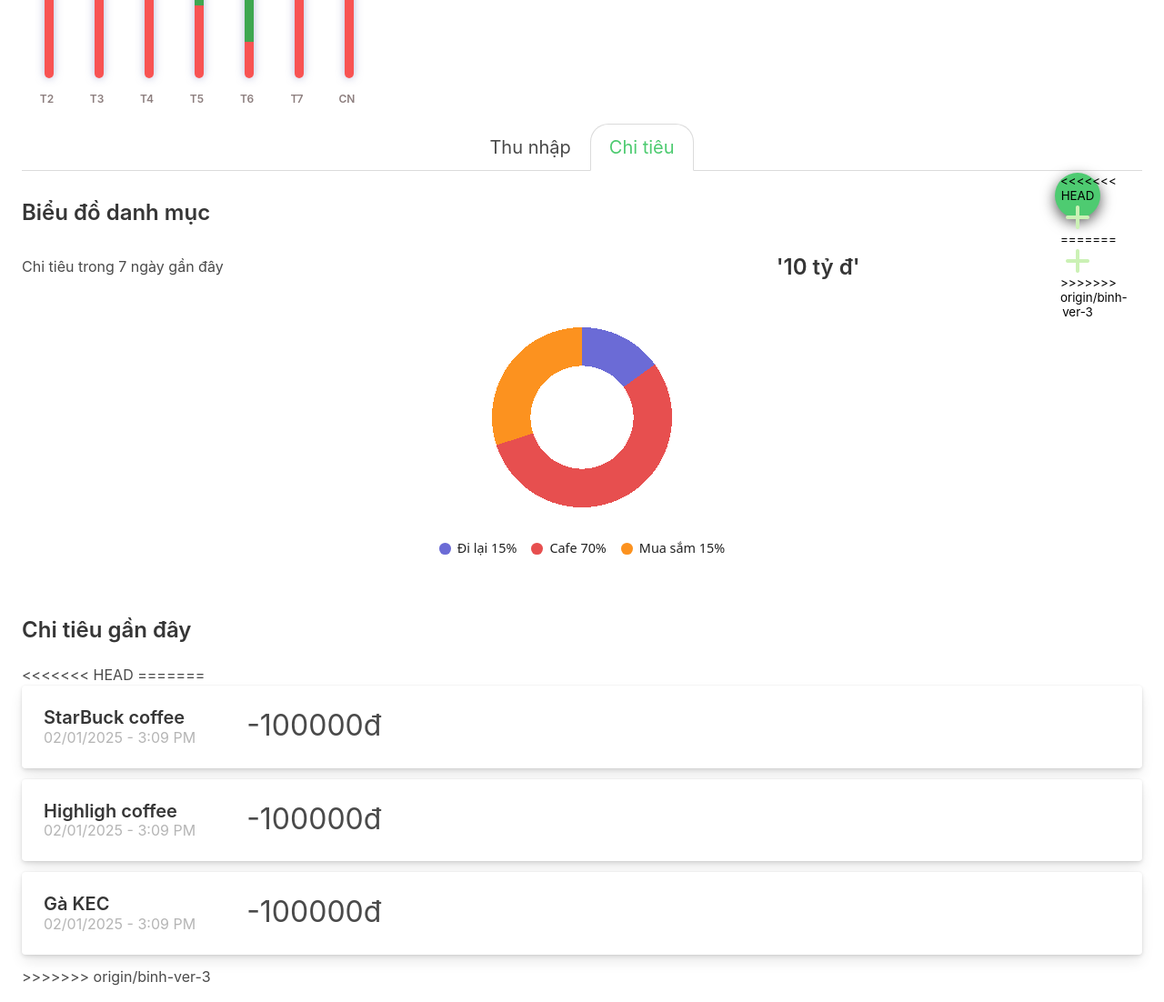
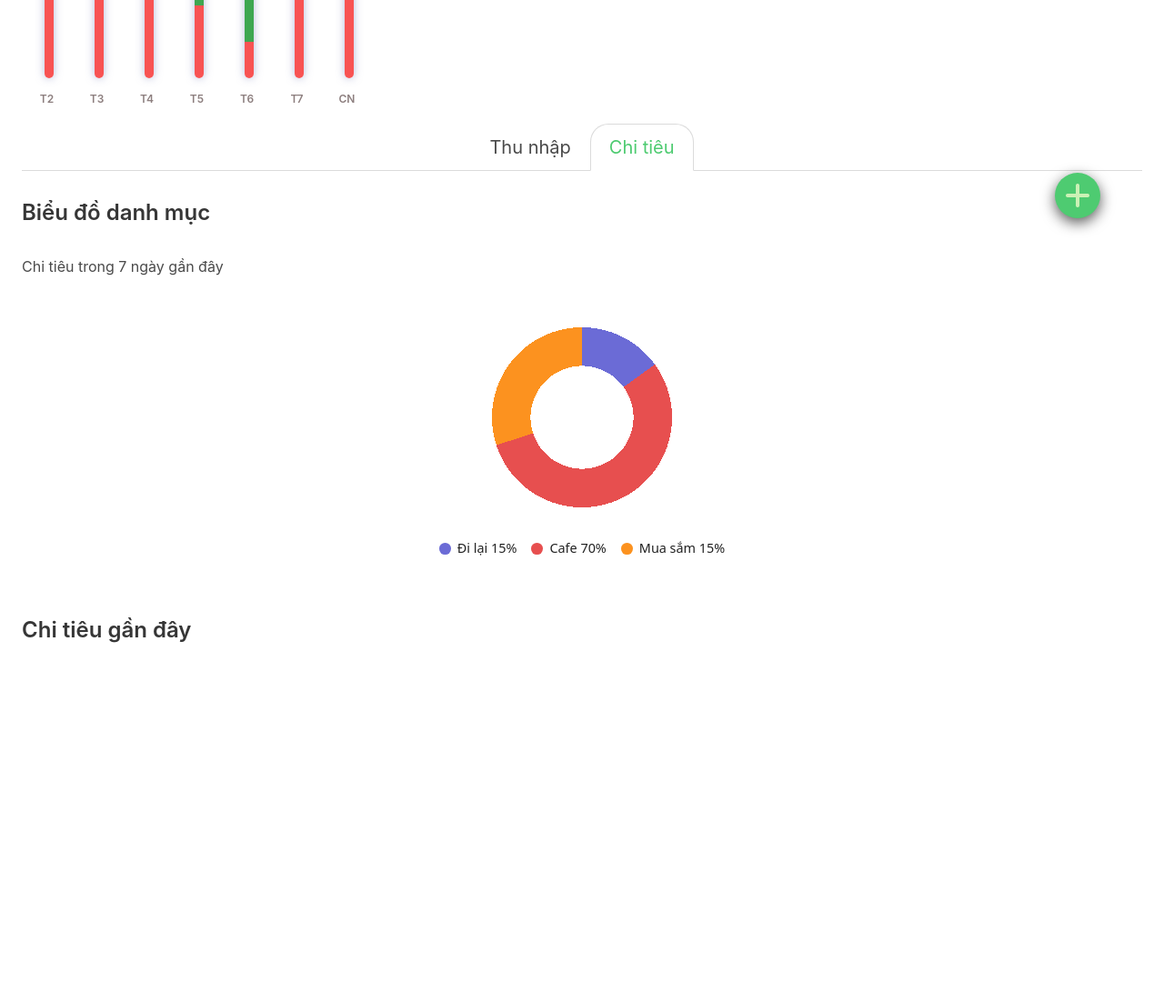
Before and after one commit to Tunita2/FinanceGenius-project, a Node server app: template src/views/expenseStatistic.ejs in a window 1280 px wide. Shown: the part 460-1562 px from the top of the page at 91% size. After the commit the page ends 1167 px from the top, so only its background shows below. Run offline with Node 20, Linux system fonts and the light colour scheme; the template is opened without the code that fills it, so the values that code supplies are empty; some libraries are stand-ins or nearby versions.

Commit message:
update merged main

```diff
--- a/src/views/expenseStatistic.ejs
+++ b/src/views/expenseStatistic.ejs
@@ -147,13 +147,9 @@
     <div id="expense-section" class="">
         <section class="section top-bar revision">
             <p class="has-text-grey-dark">Chi tiêu trong 7 ngày gần đây</p>
-<<<<<<< HEAD
             <h4 class="title is-size-4">
                 <%= money.money_in %>
             </h4>
-=======
-            <h4 class="title is-size-4">'10 tỷ đ'</h4>
->>>>>>> origin/binh-ver-3
         </section>
         <section class="section chart">
             <div class="figure-chart">
@@ -169,7 +165,6 @@
         </section>
         <section class="section">
             <h4 class="title is-size-4">Chi tiêu gần đây</h4>
-<<<<<<< HEAD
             <% infoListExpense.forEach(info=> { %>
                 <div class="card mb-3">
                     <div class="card-header p-3">
@@ -187,48 +182,15 @@
                     </div>
                 </div>
                 <% }); %>
-=======
-            <div class="card mb-3">
-                <div class="card-header p-3">
-                    <div class="content mr-6 m-3">
-                        <p class="title is-5">StarBuck coffee</p>
-                        <p class="subtitle is-6 has-text-grey-light">02/01/2025 - 3:09 PM </p>
-                    </div>
-                    <h3 class="is-size-3 ml-2 mt-2">-100000đ</h3>
-                </div>
-            </div>
-            <div class="card mb-3">
-                <div class="card-header p-3">
-                    <div class="content mr-6 m-3">
-                        <p class="title is-5">Highligh coffee</p>
-                        <p class="subtitle is-6 has-text-grey-light">02/01/2025 - 3:09 PM </p>
-                    </div>
-                    <h3 class="is-size-3 ml-2 mt-2">-100000đ</h3>
-                </div>
-            </div>
-            <div class="card mb-3">
-                <div class="card-header p-3">
-                    <div class="content mr-6 m-3">
-                        <p class="title is-5">Gà KEC</p>
-                        <p class="subtitle is-6 has-text-grey-light">02/01/2025 - 3:09 PM </p>
-                    </div>
-                    <h3 class="is-size-3 ml-2 mt-2">-100000đ</h3>
-                </div>
-            </div>
->>>>>>> origin/binh-ver-3
         </section>
     </div>
 
     <div id="income-section" class="is-hidden">
         <section class="section top-bar revision">
             <p class="has-text-grey-dark">Thu nhập trong 7 ngày gần đây</p>
-<<<<<<< HEAD
             <h4 class="title is-size-4">
                 <%= money.money_out %>
             </h4>
-=======
-            <h4 class="title is-size-4">'+100tỷ đ'</h4>
->>>>>>> origin/binh-ver-3
         </section>
         <section class="section chart">
             <div class="figure-chart">
@@ -244,7 +206,6 @@
         </section>
         <section class="section">
             <h4 class="title is-size-4">Thu nhập gần đây</h4>
-<<<<<<< HEAD
             <% infoListIncome.forEach(info=> { %>
                 <div class="card mb-3">
                     <div class="card-header p-3">
@@ -262,46 +223,13 @@
                     </div>
                 </div>
                 <% }); %>
-=======
-            <div class="card mb-3">
-                <div class="card-header p-3">
-                    <div class="content mr-6 m-3">
-                        <p class="title is-5">Lương phụ huynh</p>
-                        <p class="subtitle is-6 has-text-grey-light">02/01/2025 - 3:09 PM </p>
-                    </div>
-                    <h3 class="is-size-3 ml-2 mt-2">+500000đ</h3>
-                </div>
-            </div>
-            <div class="card mb-3">
-                <div class="card-header p-3">
-                    <div class="content mr-6 m-3">
-                        <p class="title is-5">Lương phụ huynh</p>
-                        <p class="subtitle is-6 has-text-grey-light">02/01/2025 - 3:09 PM </p>
-                    </div>
-                    <h3 class="is-size-3 ml-2 mt-2">+500000đ</h3>
-                </div>
-            </div>
-            <div class="card mb-3">
-                <div class="card-header p-3">
-                    <div class="content mr-6 m-3">
-                        <p class="title is-5">Lương phụ huynh</p>
-                        <p class="subtitle is-6 has-text-grey-light">02/01/2025 - 3:09 PM </p>
-                    </div>
-                    <h3 class="is-size-3 ml-2 mt-2">+500000đ</h3>
-                </div>
-            </div>
->>>>>>> origin/binh-ver-3
         </section>
     </div>
 
     <button class="redirect">
-<<<<<<< HEAD
         <a href="/expense-statistic/add-transaction">
             <i class="fa-solid fa-plus"></i>
         </a>
-=======
-        <i class="fa-solid fa-plus"></i>
->>>>>>> origin/binh-ver-3
     </button>
 
 </body>
--- a/src/views/home.ejs
+++ b/src/views/home.ejs
@@ -48,11 +48,7 @@
         <h4 class="title is-4">Tiện ích</h4>
         <div class="columns is-mobile mb-6">
             <div class="column item">
-<<<<<<< HEAD
                 <a href="/view-goals"><i class="fa-solid fa-tent-arrow-left-right is-size-1 has-text-success"></i></a>
-=======
-                <i class="fa-solid fa-tent-arrow-left-right is-size-1 has-text-success"></i>
->>>>>>> origin/binh-ver-3
                 <h6 class="title is-6">Giao dịch</h6>
             </div>
             <div class="column item">
```
Also changed, not shown: src/views/setting.ejs (+0 -21 lines), src/views/viewReminders.ejs (+0 -7 lines).
